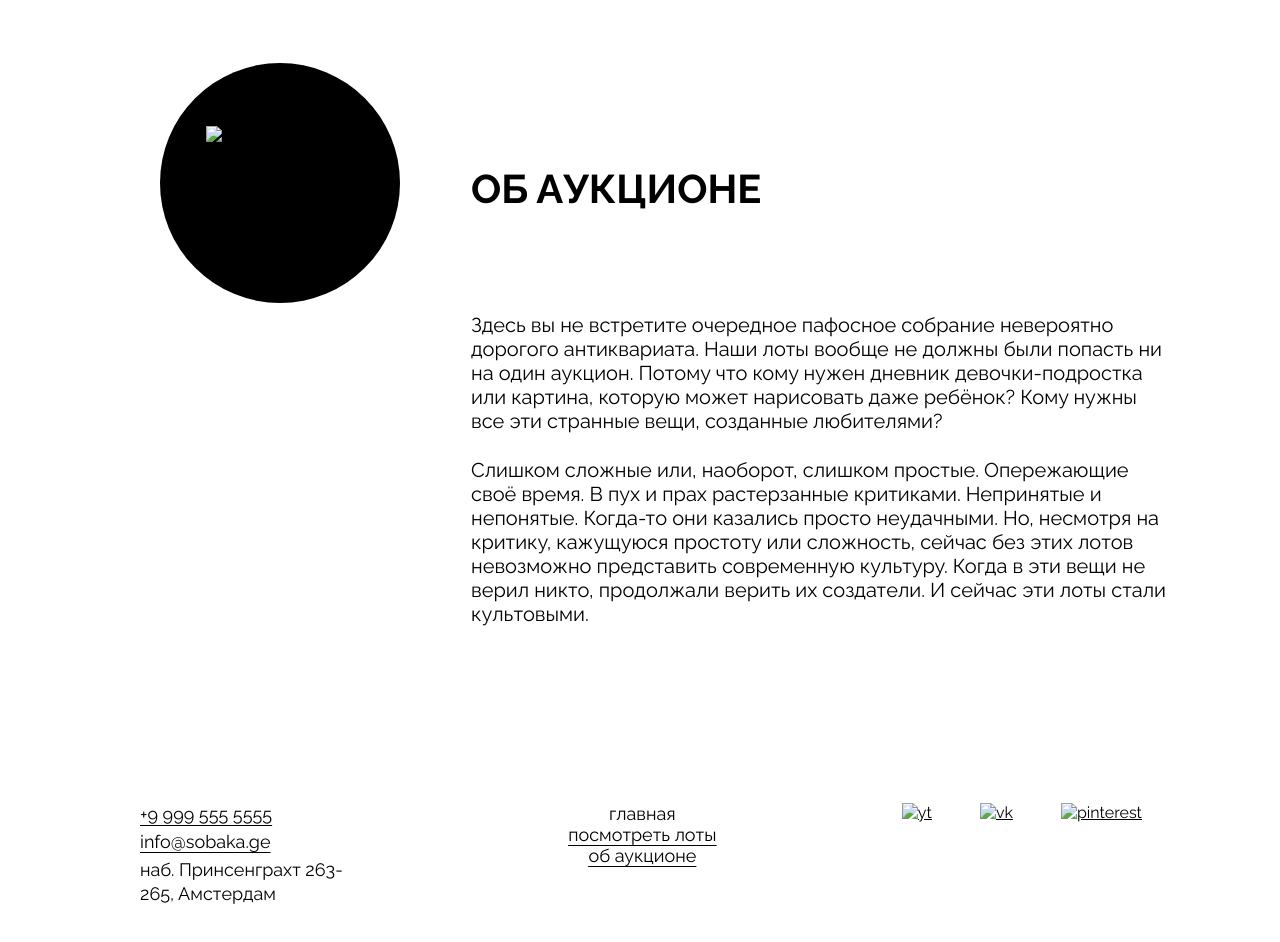
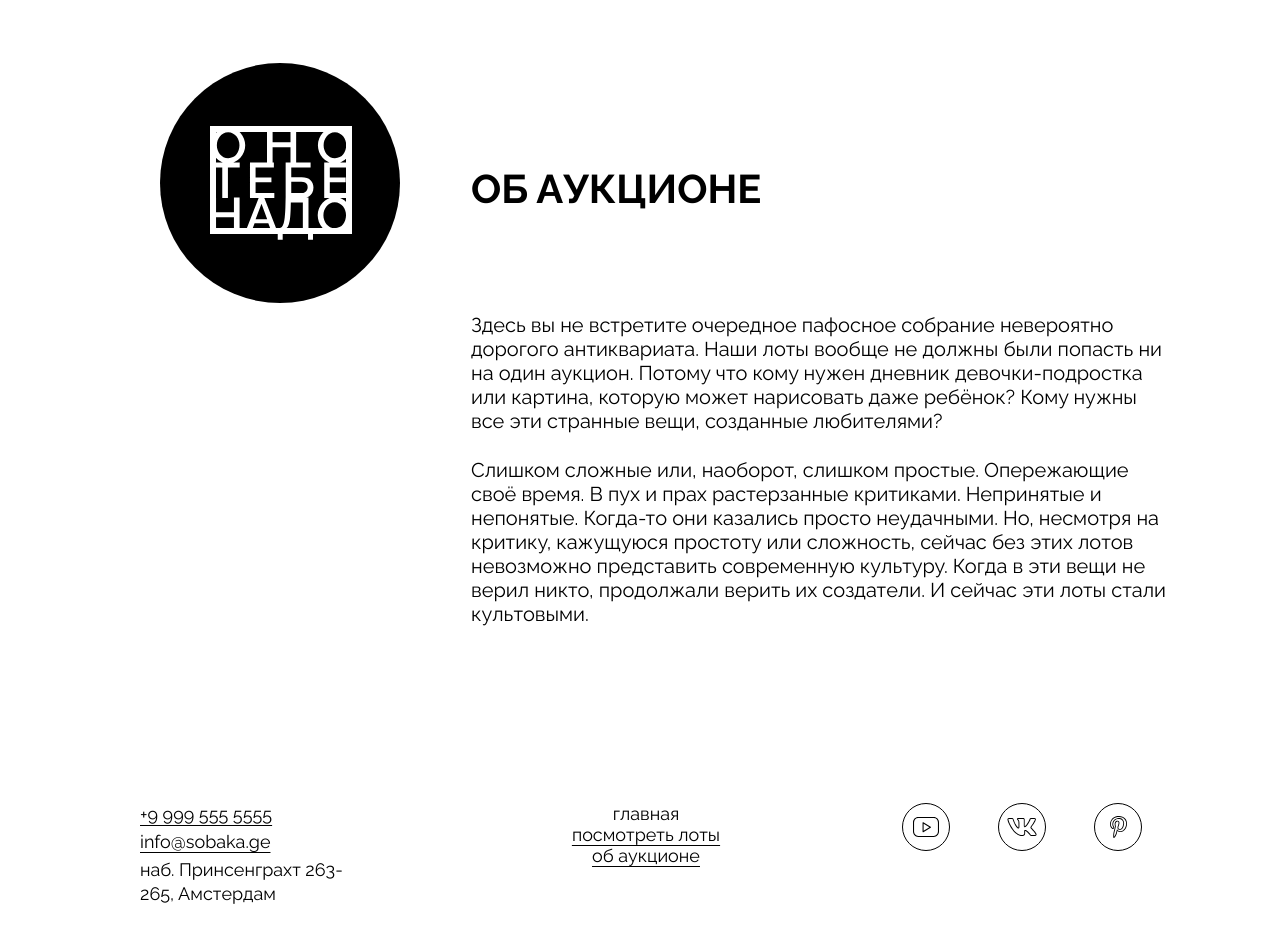
Before and after one commit to v0untina/ono-tebe-nado, a plain HTML site: page index.html in a window 1280 px wide. Shown: the part 2040-2982 px from the top of the page. Drawn offline with Linux system fonts and the light colour scheme; the site is published under a folder, as on GitHub Pages, so addresses that start at the root find nothing.

Commit message:
третья попытка

```diff
--- a/index.html
+++ b/index.html
@@ -27,7 +27,7 @@
       </ul>
     </nav>
     <a class="header__logo">
-      <img class="header__logo-image" src="images/logo-black.svg" alt="Логотип проекта">
+      <img class="header__logo-image" src="./images/logo-black.svg" alt="Логотип проекта">
     </a>
     <div class="address">
       <address class="header__address">
@@ -93,7 +93,7 @@
     <section class="about">
       <article class="about__column">
         <div class="about__logo">
-          <img class="about__logo-image" src="/images/logo-white.svg" alt="logo">
+          <img class="about__logo-image" src="./images/logo-white.svg" alt="logo">
         </div>
         <h2 class="about__title">об аукционе</h2>
         <div class="about__text">
@@ -115,7 +115,7 @@
       <address class="footer__address">
         <a href="tel:+70000000">+9 999 555 5555</a>
         <a href="mailto:mail@example.com">info@sobaka.ge</a>
-        наб. Принсенграхт 263-<br> 265, Амстердам
+        <p>наб. Принсенграхт 263-265, Амстердам</p>
       </address>
     </div>
     <nav class="footer__menu">
@@ -134,17 +134,17 @@
     <ul class="footer__social-list">
       <li class="footer__social-link">
         <a href="#" target="_blank">
-          <img class="footer__social-icon" src="../images/yt.svg" alt="yt">
+          <img class="footer__social-icon" src="./images/yt.svg" alt="yt">
         </a>
       </li>
       <li class="footer__social-link">
         <a href="#" target="_blank">
-          <img class="footer__social-icon" src="../images/vk.svg" alt="vk">
+          <img class="footer__social-icon" src="./images/vk.svg" alt="vk">
         </a>
       </li>
       <li class="footer__social-link">
         <a href="#" target="_blank">
-          <img class="footer__social-icon" src="../images/pinterest.svg" alt="pinterest">
+          <img class="footer__social-icon" src="./images/pinterest.svg" alt="pinterest">
         </a>
       </li>
     </ul>
--- a/styles/style.css
+++ b/styles/style.css
@@ -283,7 +283,7 @@ footer {
   flex-direction: column;
   gap: 3px;
   font-style: normal;
-
+  width:210px;
 }
 .footer__menu-link_active {
   text-decoration: none;
```
